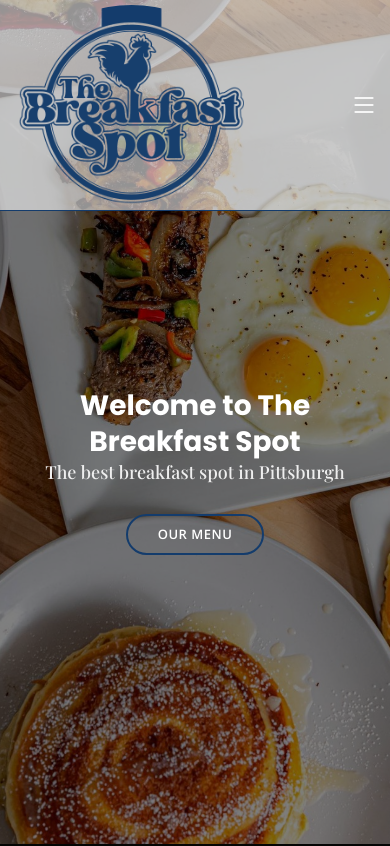
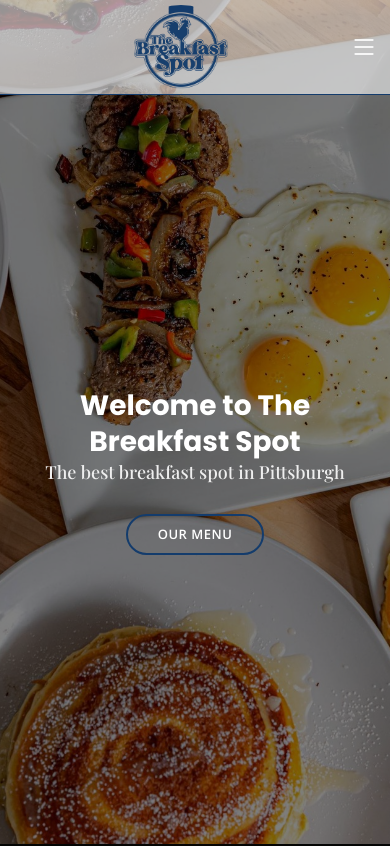
Before and after one commit to Bitcross/TheBreakfastSpot, a plain HTML site: page index.html in a window 390 px wide. Shown: the top 846 px of the page. Drawn offline with nearby package versions, Linux system fonts and the light colour scheme; a web font is replaced by a local one.

Commit message:
fixed mobile logo

```diff
--- a/assets/css/style.css
+++ b/assets/css/style.css
@@ -153,6 +153,14 @@ h6 {
 #header .logo img {
   max-height: 200px;
   border-radius: 50%;
+}
+
+@media (max-width: 992px) {
+  #header .logo {
+    max-width: 100px;
+    margin-left: auto;
+    margin-right: auto;
+  }
 }
 
 #header.header-scrolled .logo img {
```
